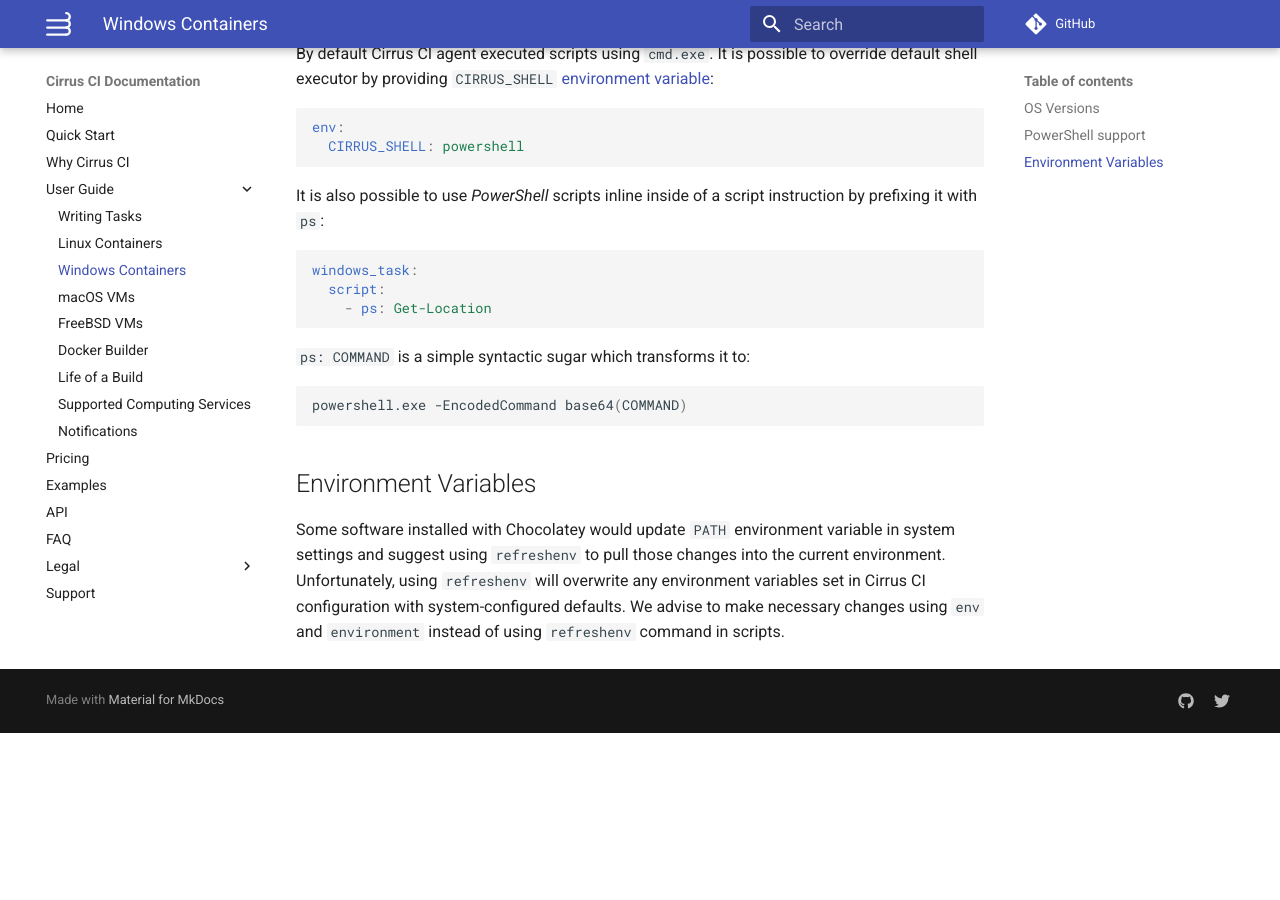
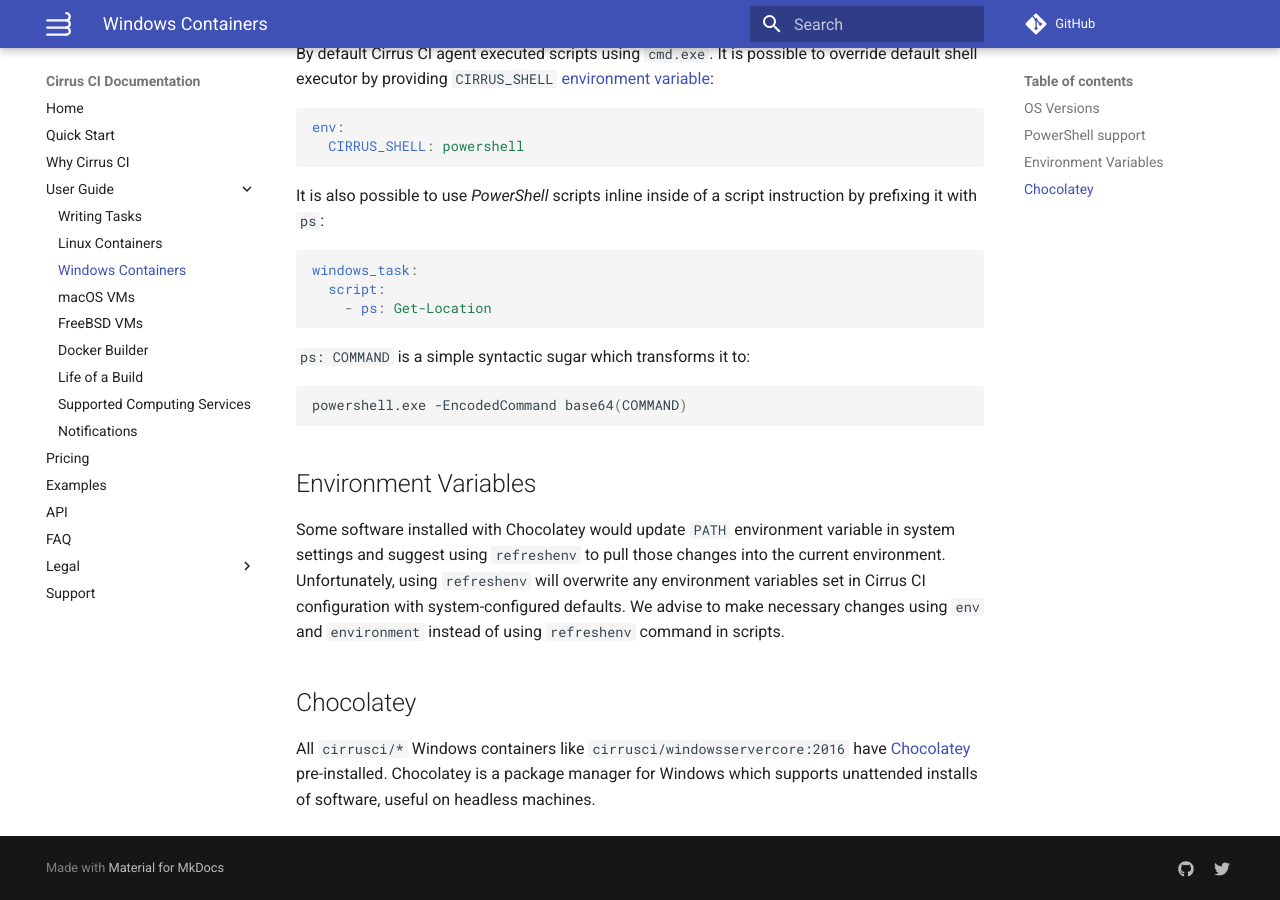
Before and after one commit to cirruslabs/cirrus-ci-docs, an MkDocs documentation site: the page built from docs/guide/windows.md, in a window 1280 px wide and 900 px high, scrolled down 812 px. Built offline with MkDocs 1.6.1 and Material for MkDocs 9.7.7, drawn with Linux system fonts in a browser that asks for light colours; comment, search, counter and statistics services are not loaded; before the commit the page ends 1545 px from its top, so only the background shows below that; some of the changed text lies outside the part shown.

Commit message:
Mention Chocolatey availability on Windows (#244)

````diff
--- a/docs/guide/windows.md
+++ b/docs/guide/windows.md
@@ -1,6 +1,6 @@
 # Windows Containers
 
-It is possible to run Windows Containers the same way one can run [Linux containers](linux.md) on Windows Community Cluster.
+It is possible to run [Windows Containers](https://docs.microsoft.com/en-us/virtualization/windowscontainers/about/) the same way one can run [Linux containers](linux.md) on Windows Community Cluster.
 Simply use `windows_container` instead of `container` in `.cirrus.yml` files:
 
 ```yaml
@@ -58,3 +58,8 @@ powershell.exe -EncodedCommand base64(COMMAND)
 Some software installed with Chocolatey would update `PATH` environment variable in system settings and suggest using `refreshenv` to pull those changes into the current environment.
 Unfortunately, using `refreshenv` will overwrite any environment variables set in Cirrus CI configuration with system-configured defaults.
 We advise to make necessary changes using `env` and `environment` instead of using `refreshenv` command in scripts.
+
+## Chocolatey
+
+All `cirrusci/*` Windows containers like `cirrusci/windowsservercore:2016` have [Chocolatey](https://chocolatey.org/) pre-installed.
+Chocolatey is a package manager for Windows which supports unattended installs of software, useful on headless machines.
````
